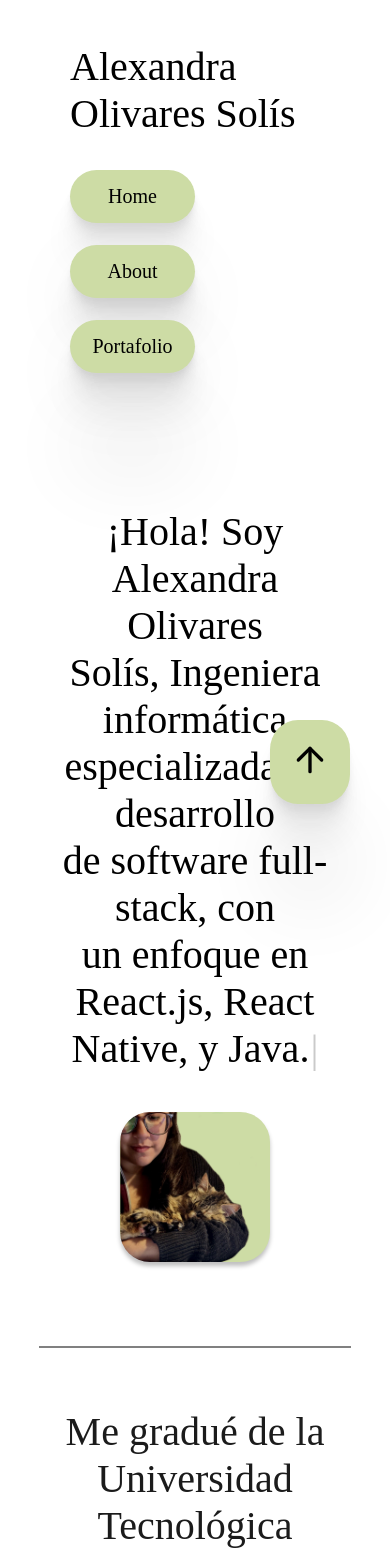
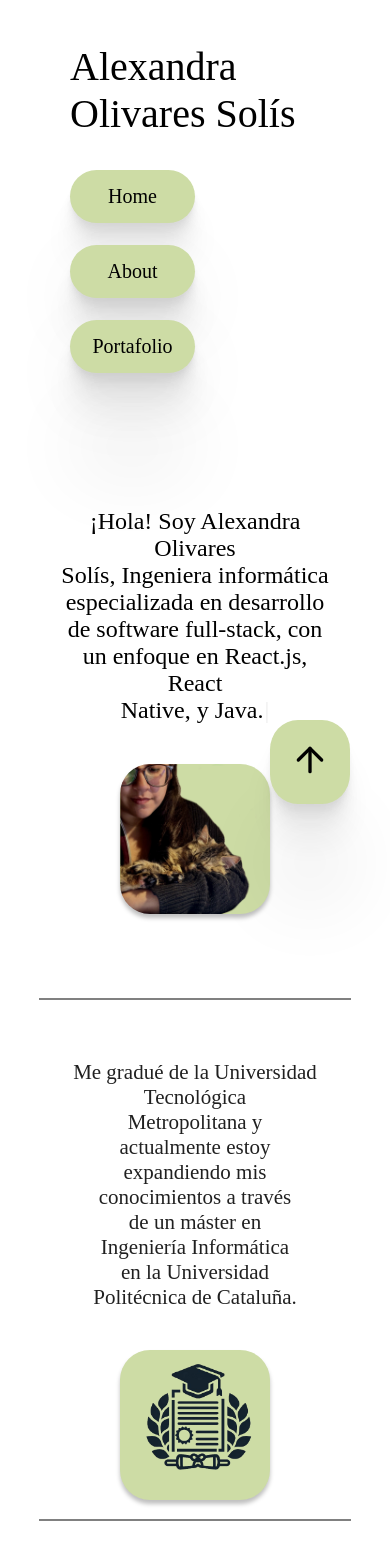
Before and after one commit to AlexandraOliv14/alexandraoliv14.github.io, a React (Create React App) app: page /about in a window 390 px wide. Shown: the top 1556 px of the page. Built offline with nearby package versions, Linux system fonts and the light colour scheme; a web font is replaced by a local one.

Commit message:
ADD: manejo de letras por sass dispositivos varios

```diff
--- a/src/sass/about.sass
+++ b/src/sass/about.sass
@@ -12,6 +12,9 @@
         flex-basis: 200px
         align-items: center
         font-size: 40px
+    @media (max-width: 600px )
+            p
+                font-size: 21px
 
     .img
         display: flex
@@ -37,6 +40,10 @@
             padding: 20px
             flex-grow: 1
             flex-basis: 600px
+
+        @media (max-width: 600px )
+            .Typewriter
+                font-size: 24px
 
     .about-educacion
         margin: 5vw 0px
--- a/src/sass/home.sass
+++ b/src/sass/home.sass
@@ -32,7 +32,15 @@
             h1
                 font-size: 64px
                 font-weight: 300
+
+            @media (max-width: 600px )
+                h1
+                    font-size: 42px
         p
             text-align: center
             font-size: 40px
             font-weight: 300
+
+        @media (max-width: 600px )
+            p
+                font-size: 21px
--- a/src/sass/portafolio.sass
+++ b/src/sass/portafolio.sass
@@ -34,6 +34,9 @@
                     font-size: 36px
                     font-weight: 300
                     text-align: center
+                @media (max-width: 600px )
+                    h2
+                        font-size: 26px
                 h3
                     font-family: 'JetBrainsMono'
                     font-size: 20px
```
